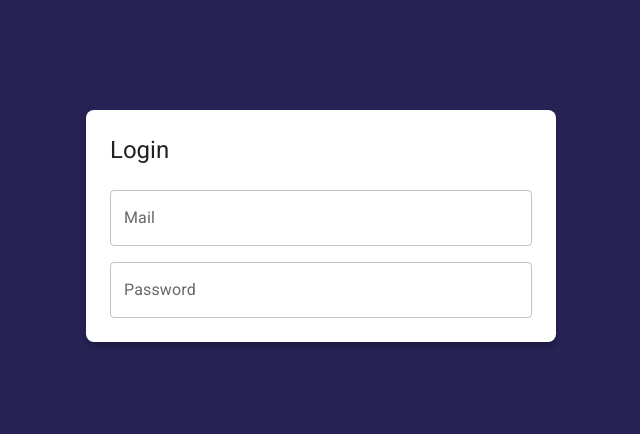
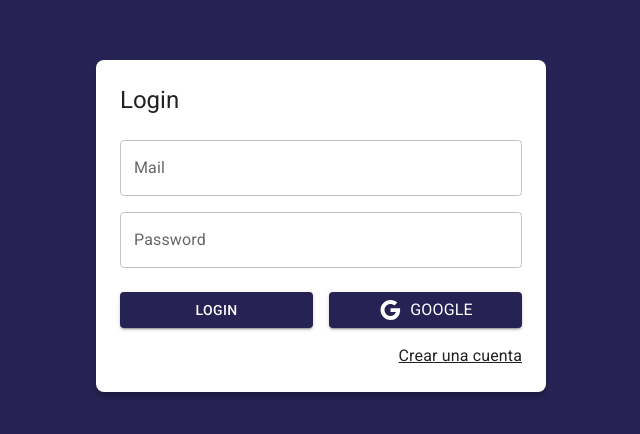
Before and after one commit to Lauris21/JournalApp, a React (Vite) app: page /auth/login in a window 1280 px wide. Shown: the part 174-608 px from the top of the page, without its empty margins (319-959 px from the left). Built offline with nearby package versions, Linux system fonts and the light colour scheme.

Commit message:
AuthLayout

```diff
--- a/package.json
+++ b/package.json
@@ -14,6 +14,7 @@
     "@emotion/styled": "^11.11.0",
     "@mui/icons-material": "^5.14.18",
     "@mui/material": "^5.14.18",
+    "prop-types": "^15.8.1",
     "react": "^18.2.0",
     "react-dom": "^18.2.0",
     "react-router-dom": "^6.20.0"
--- /dev/null
+++ b/src/auth/layout/AuthLayout.jsx
@@ -0,0 +1,38 @@
+import PropTypes from "prop-types";
+
+import { Grid, Typography } from "@mui/material";
+
+export const AuthLayout = ({ children, title }) => {
+  return (
+    <Grid
+      container
+      spacing={0}
+      direction="column"
+      alignItems="center"
+      justifyContent="center"
+      sx={{ minHeight: "100vh", backgroundColor: "primary.main", padding: 4 }}
+    >
+      <Grid
+        item
+        className="box-shadow"
+        xs={3}
+        sx={{
+          width: { md: "450px" },
+          backgroundColor: "White",
+          padding: 3,
+          borderRadius: 2,
+        }}
+      >
+        <Typography variant="h5" sx={{ mb: 1 }}>
+          {title}
+        </Typography>
+        {children}
+      </Grid>
+    </Grid>
+  );
+};
+
+AuthLayout.propTypes = {
+  children: PropTypes.element,
+  title: PropTypes.string.isRequired,
+};
--- a/src/auth/pages/LoginPage.jsx
+++ b/src/auth/pages/LoginPage.jsx
@@ -1,24 +1,11 @@
-import { Grid, TextField, Typography } from "@mui/material";
+import { Link as RouterLink } from "react-router-dom";
+import { Google } from "@mui/icons-material";
+import { Button, Grid, Link, TextField, Typography } from "@mui/material";
+import { AuthLayout } from "../layout/AuthLayout";
 
 export const LoginPage = () => {
   return (
-    <Grid
-      container
-      spacing={0}
-      direction="column"
-      alignItems="center"
-      justifyContent="center"
-      sx={{ minHeight: "100vh", backgroundColor: "primary.main", padding: 4 }}
-    >
-      <Grid
-        item
-        className="box-shadow"
-        xs={3}
-        sx={{ backgroundColor: "White", padding: 3, borderRadius: 2 }}
-      >
-        <Typography variant="h5" sx={{ mb: 1 }}>
-          Login
-        </Typography>
+    <AuthLayout title="Login">
       <form>
         <Grid container>
           <Grid item xs={12} sx={{ mt: 2 }}>
@@ -37,9 +24,26 @@
               fullWidth
             />
           </Grid>
+          <Grid container spacing={2} sx={{ mb: 2, mt: 1 }}>
+            <Grid item xs={12} sm={6}>
+              <Button variant="contained" fullWidth>
+                Login
+              </Button>
+            </Grid>
+            <Grid item xs={12} sm={6}>
+              <Button variant="contained" fullWidth>
+                <Google />
+                <Typography sx={{ ml: 1 }}>Google</Typography>
+              </Button>
+            </Grid>
+          </Grid>
+          <Grid container direction="row" justifyContent="end">
+            <Link component={RouterLink} color="inherit" to="/auth/register">
+              Crear una cuenta
+            </Link>
+          </Grid>
         </Grid>
       </form>
-      </Grid>
-    </Grid>
+    </AuthLayout>
   );
 };
```
Also changed, not shown: 1 other file (tests, documents, lock files or other folders). Lines whose indentation alone changed are shown as unchanged.
